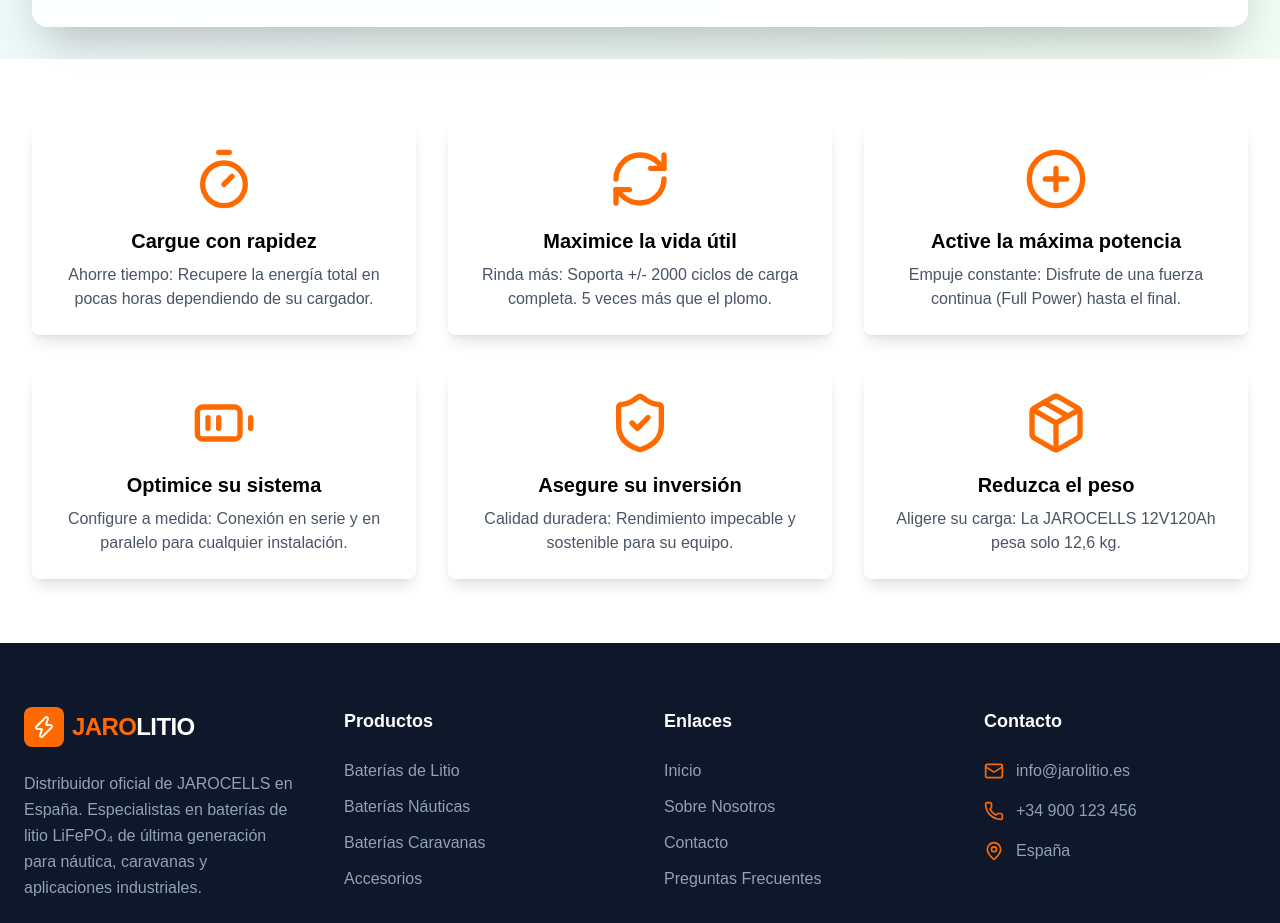
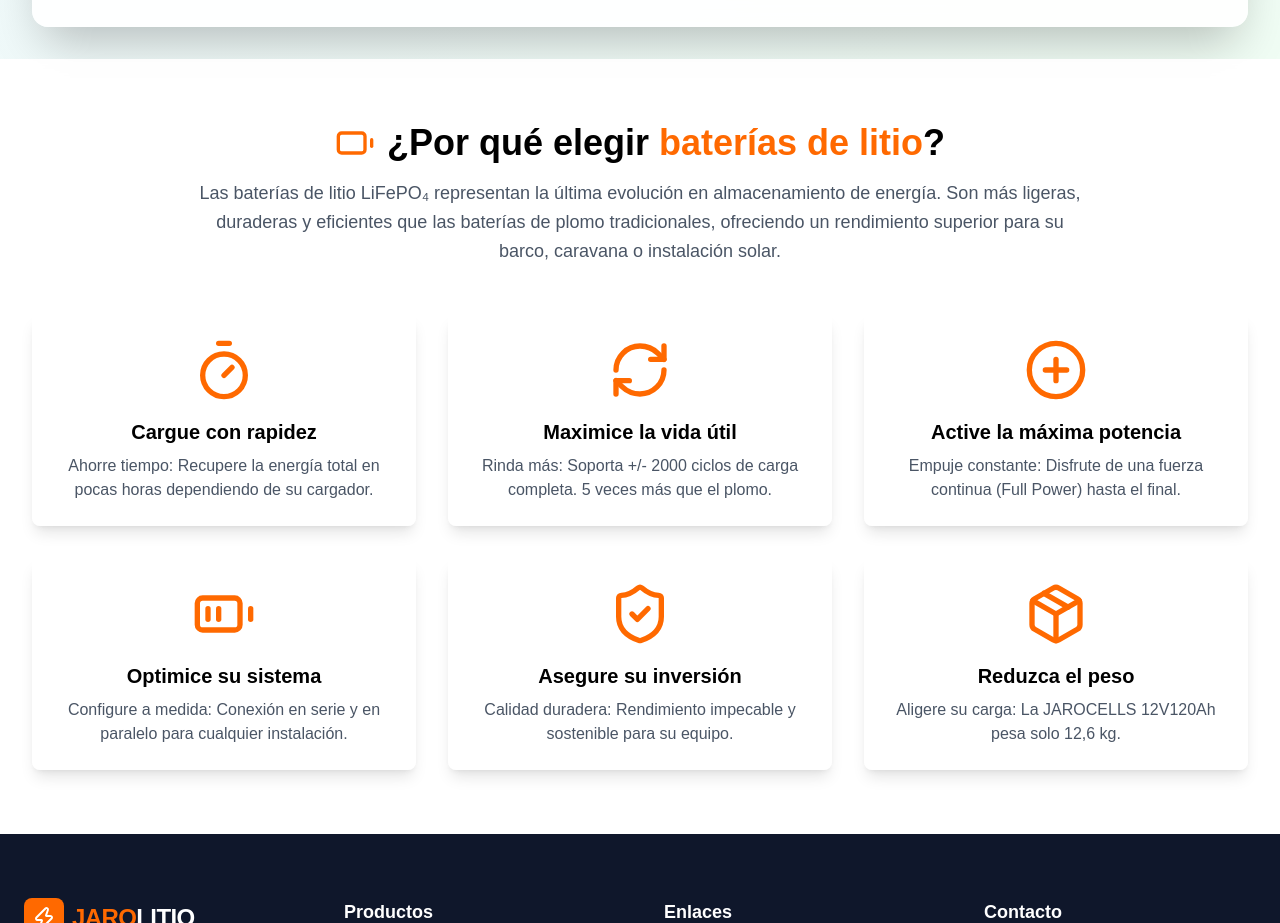
Before and after one commit to Tombcn71/Battery-spain, a Next.js app: page / in a window 1280 px wide. Shown: the part 2520-3443 px from the top of the page. Built offline with nearby package versions, Linux system fonts and the light colour scheme.

Commit message:
feat: add "¿Por qué elegir baterías de litio?" section
Include benefits of lithium batteries for boats, caravans, and solar systems.

```diff
--- a/app/BatteryFeatures.tsx
+++ b/app/BatteryFeatures.tsx
@@ -5,11 +5,30 @@ import {
   BatteryMedium,
   ShieldCheck,
   Package,
+  Battery,
 } from "lucide-react";
 
 export default function BatteryFeatures() {
   return (
     <section className="py-16 px-8 bg-white/80 backdrop-blur-md">
+      {/* Why Lithium Batteries Header */}
+      <div className="max-w-4xl mx-auto text-center mb-12">
+        <div className="flex items-center justify-center gap-3 mb-4">
+          <Battery className="w-10 h-10 text-orange-500" />
+          <h2 className="text-3xl md:text-4xl font-bold text-balance">
+            <span className="text-black">¿Por qué elegir </span>
+            <span className="text-orange-500">baterías de litio</span>
+            <span className="text-black">?</span>
+          </h2>
+        </div>
+        <p className="text-lg text-gray-600 leading-relaxed text-pretty">
+          Las baterías de litio LiFePO₄ representan la última evolución en almacenamiento de energía.
+          Son más ligeras, duraderas y eficientes que las baterías de plomo tradicionales,
+          ofreciendo un rendimiento superior para su barco, caravana o instalación solar.
+        </p>
+      </div>
+
+      {/* Features Grid */}
       <div className="max-w-7xl mx-auto grid grid-cols-1 md:grid-cols-2 lg:grid-cols-3 gap-8 text-center">
         <div className="flex flex-col items-center p-6 bg-white/50 rounded-lg shadow-lg">
           <Timer className="w-16 h-16 text-orange-500 mb-4" />
```
